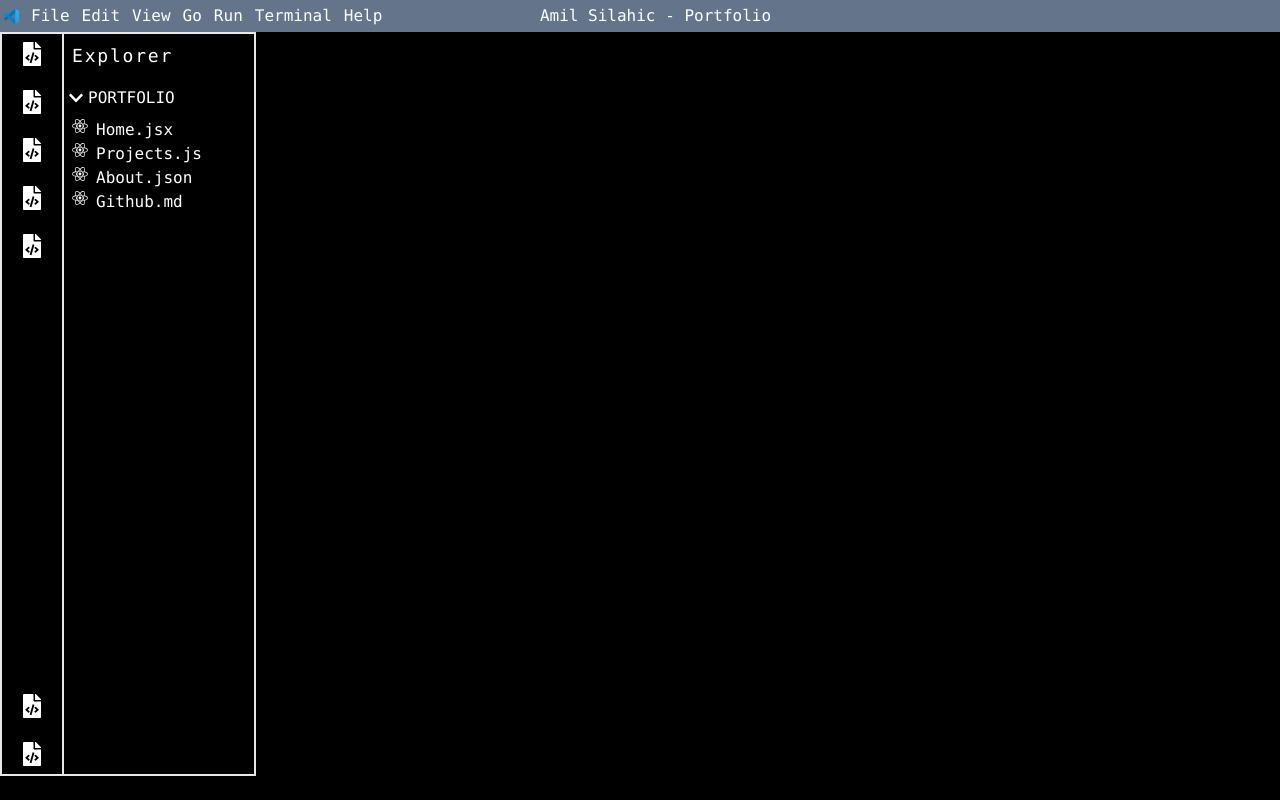
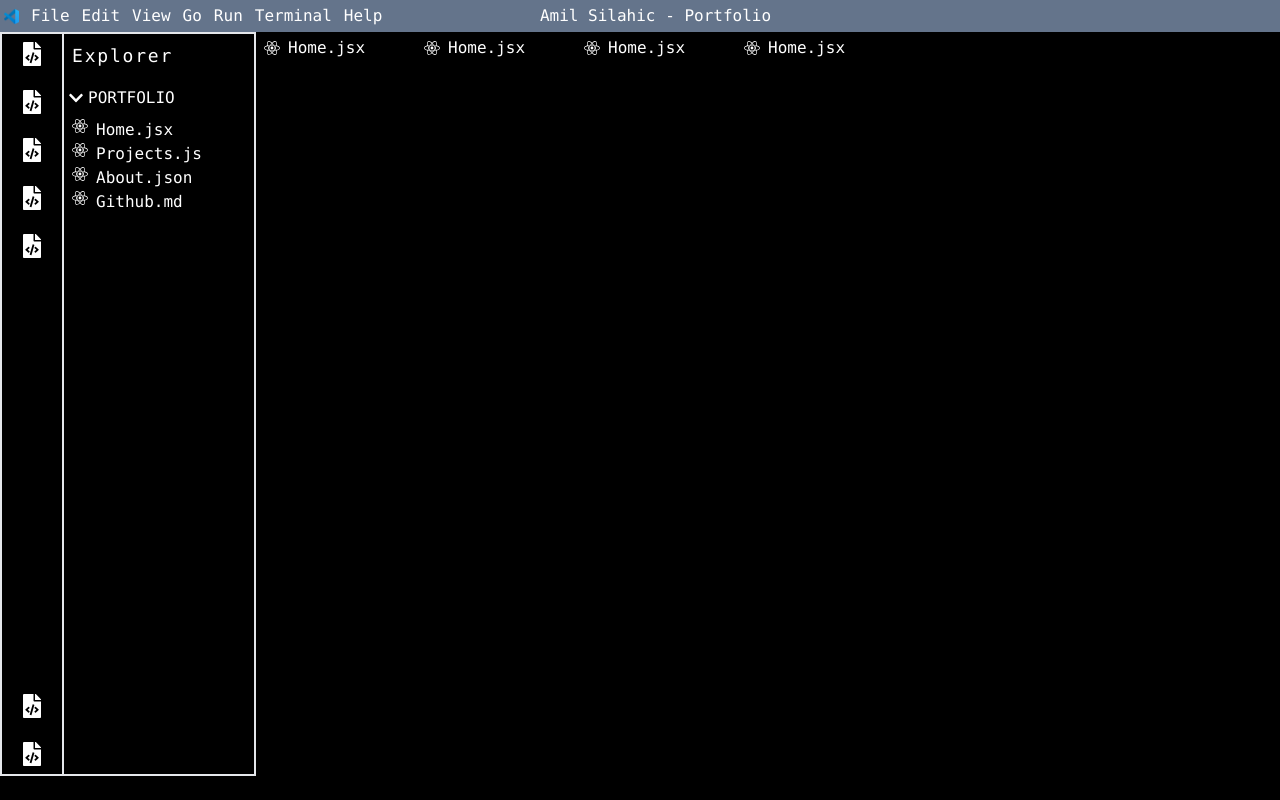
Before and after one commit to SilahicAmil/nextjs-updated-portfolio, a Next.js app: page / in a window 1280 px wide. Built offline with nearby package versions, Linux system fonts and the light colour scheme.

Commit message:
adding file navigation

```diff
--- /dev/null
+++ b/components/Navigation/FilesNav.js
@@ -0,0 +1,26 @@
+import { FaReact } from "react-icons/fa";
+
+const FilesNav = ({}) => {
+  return (
+    <div className="flex overflow-x-auto">
+      <div className="flex h-8 items-center p-2 gap-2 w-40">
+        <FaReact />
+        Home.jsx
+      </div>
+      <div className="flex h-8 items-center p-2 gap-2 w-40">
+        <FaReact />
+        Home.jsx
+      </div>
+      <div className="flex h-8 items-center p-2 gap-2 w-40">
+        <FaReact />
+        Home.jsx
+      </div>
+      <div className="flex h-8 items-center p-2 gap-2 w-40">
+        <FaReact />
+        Home.jsx
+      </div>
+    </div>
+  );
+};
+
+export default FilesNav;
--- a/components/Navigation/Navigation.js
+++ b/components/Navigation/Navigation.js
@@ -1,5 +1,6 @@
 import { FaChevronRight, FaReact } from "react-icons/fa";
 
+import FilesNav from "./FilesNav";
 import { useState } from "react";
 
 const Navigation = ({ children }) => {
@@ -10,6 +11,7 @@ const Navigation = ({ children }) => {
   };
 
   return (
+    <>
       <div className="border-r-2 border-t-2 border-b-2 w-48 flex flex-col gap-2">
         <p className="p-2  text-lg tracking-widest">Explorer</p>
         <div>
@@ -44,6 +46,8 @@ const Navigation = ({ children }) => {
           ) : null}
         </div>
       </div>
+      <FilesNav />
+    </>
   );
 };
 
```
Lines whose indentation alone changed are shown as unchanged.
